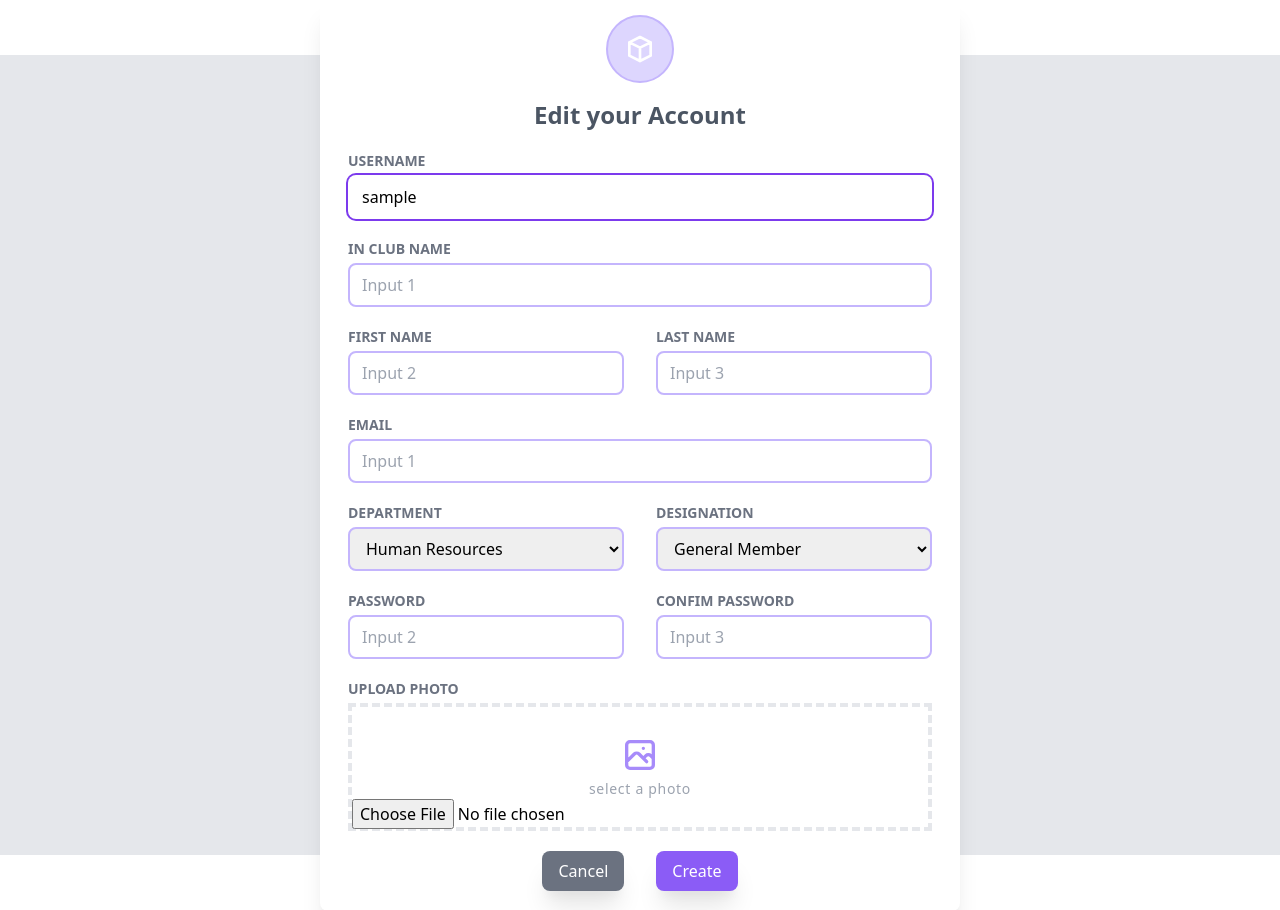
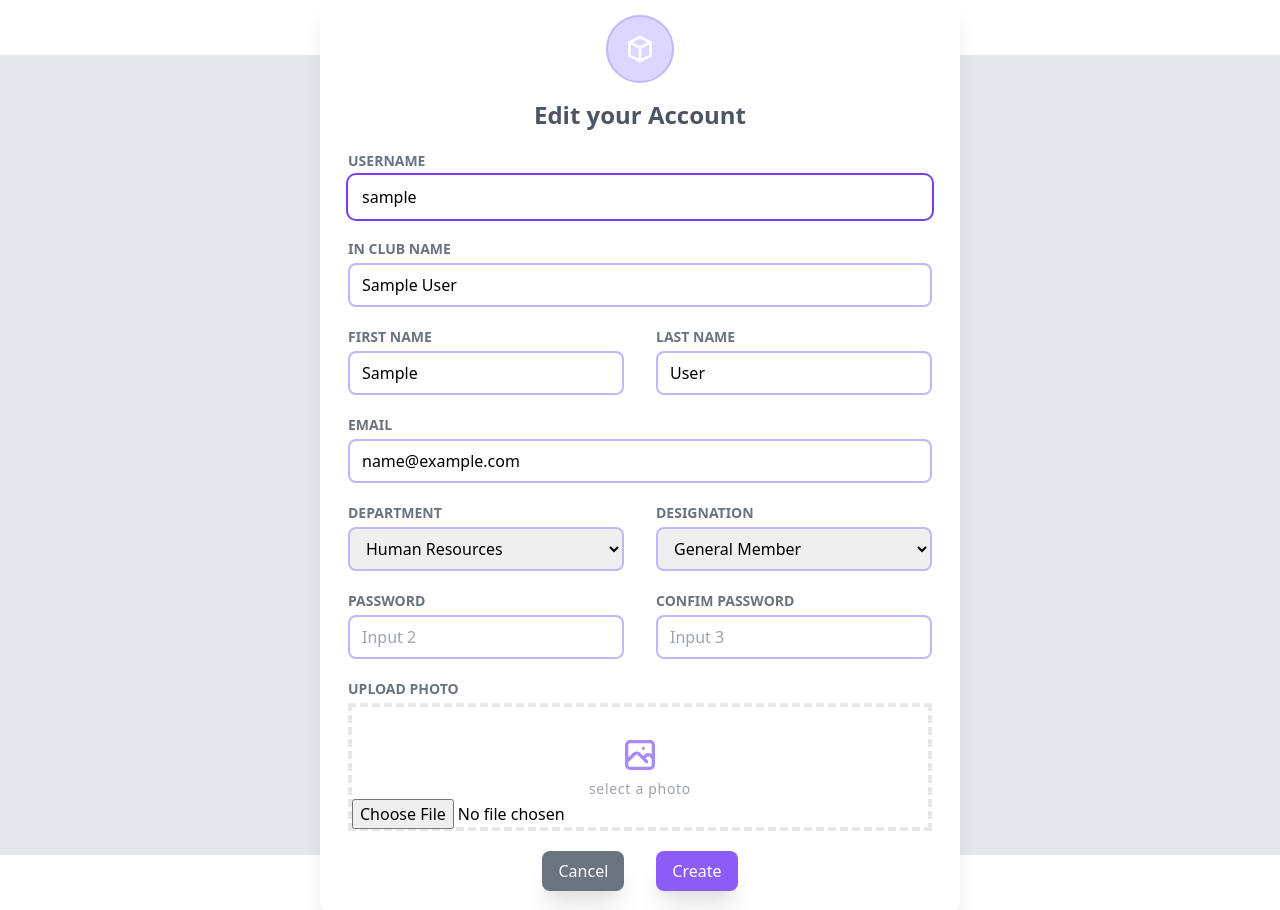
Before and after one commit to zarif007/HRTaskManager, a Django app: page /edit/1/ in a window 1280 px wide. Shown: the part 189-1099 px from the top of the page. Run offline with Django 3.2, Linux system fonts and the light colour scheme; a user stored in the database is signed in; tables that the repository leaves empty hold one stand-in row (values such as "Sample post"); some libraries are stand-ins or nearby versions.

Commit message:
Changed few frontend stuffs

```diff
--- a/tasker/settings.py
+++ b/tasker/settings.py
@@ -12,7 +12,10 @@ https://docs.djangoproject.com/en/3.2/ref/settings/
 
 import os
 from pathlib import Path
+
 import env_file
+from django.contrib.messages import constants as messages
+
 env_file.load('.env')
 
 # Build paths inside the project like this: BASE_DIR / 'subdir'.
@@ -122,6 +125,9 @@ USE_TZ = True
 MEDIA_ROOT = os.path.join(BASE_DIR, 'media')
 MEDIA_URL = '/media/'
 
+MESSAGE_TAGS = {
+    messages.ERROR: 'danger',
+}
 
 # Static files (CSS, JavaScript, Images)
 # https://docs.djangoproject.com/en/3.2/howto/static-files/
--- a/tasks/views.py
+++ b/tasks/views.py
@@ -1,24 +1,26 @@
+import os
 import random
+import secrets
 import string
-import secrets
-import os
 
 from django.contrib import auth, messages
 from django.contrib.auth.decorators import login_required
+from django.contrib.auth.views import LoginView
+from django.contrib.messages.views import SuccessMessageMixin
 from django.contrib.sites.shortcuts import get_current_site
 from django.core.mail import send_mail
 from django.core.paginator import Paginator
 from django.db.models.query import QuerySet
 from django.http import request
-
 from django.shortcuts import redirect, render
 from django.urls import reverse
 from django.views import generic
 from django.views.generic.edit import UpdateView
 
+from tasks import forms
+
 from .forms import CustomUserCreationForm, TaskApplyModelForm, TaskModelForm
 from .models import Task, User
-from tasks import forms
 
 
 def home_page(request):
@@ -255,6 +257,12 @@ class SignUpView(generic.CreateView):
         return reverse('task_listings')
 
 
+class LoginFormView(SuccessMessageMixin, LoginView):
+    template_name = 'registration/login.html'
+    success_url = '/tasks/'
+    success_message = "You were successfully logged in."
+
+
 @login_required(login_url='/signin')
 def user_profile(request, pk):
 
--- a/templates/rank.html
+++ b/templates/rank.html
@@ -12,7 +12,7 @@
         <div class="w-16 h-1 rounded-full bg-indigo-500 inline-flex"></div>
       </div>
     </div>
-    <div class="flex flex-wrap sm:-m-4 -mx-4 -mb-10 -mt-4 md:space-y-0 space-y-6" style="padding-left: 35px">
+    <div class="flex flex-wrap sm:-m-4 -mx-4 -mb-10 -mt-4 md:space-y-0 space-y-6" style="padding-left: 20px">
 
         {% for user in user %}
         <div class="p-4 md:w-1/3 flex flex-col text-center items-center">
--- a/templates/user/edit_profile.html
+++ b/templates/user/edit_profile.html
@@ -23,28 +23,28 @@
 
         <div class="grid grid-cols-1 mt-5 mx-7">
             <label class="uppercase md:text-sm text-xs text-gray-500 text-light font-semibold" for="id_username">UserName</label>
-            <input value="{{ user.username }}" type="text" name="username" maxlength="150" autocapitalize="none" autocomplete="username" autofocus=""  id="id_username" class="py-2 px-3 rounded-lg border-2 border-purple-300 mt-1 focus:outline-none focus:ring-2 focus:ring-purple-600 focus:border-transparent" type="text" placeholder="Input 1"/>
+            <input value="{{ request.user.username }}" type="text" name="username" maxlength="150" autocapitalize="none" autocomplete="username" autofocus=""  id="id_username" class="py-2 px-3 rounded-lg border-2 border-purple-300 mt-1 focus:outline-none focus:ring-2 focus:ring-purple-600 focus:border-transparent" type="text" placeholder="Input 1"/>
         </div>
 
         <div class="grid grid-cols-1 mt-5 mx-7">
             <label class="uppercase md:text-sm text-xs text-gray-500 text-light font-semibold" for="id_in_club_name">In Club Name</label>
-            <input value="{{ user.in_club_name }}" type="text" name="in_club_name" maxlength="70"  id="id_in_club_name" class="py-2 px-3 rounded-lg border-2 border-purple-300 mt-1 focus:outline-none focus:ring-2 focus:ring-purple-600 focus:border-transparent" type="text" placeholder="Input 1" />
+            <input value="{{ request.user.in_club_name }}" type="text" name="in_club_name" maxlength="70"  id="id_in_club_name" class="py-2 px-3 rounded-lg border-2 border-purple-300 mt-1 focus:outline-none focus:ring-2 focus:ring-purple-600 focus:border-transparent" type="text" placeholder="Input 1" />
         </div>
 
         <div class="grid grid-cols-1 md:grid-cols-2 gap-5 md:gap-8 mt-5 mx-7">
         <div class="grid grid-cols-1">
             <label class="uppercase md:text-sm text-xs text-gray-500 text-light font-semibold" for="id_first_name">First Name</label>
-            <input value="{{ user.first_name }}" type="text" name="first_name" maxlength="150" id="id_first_name"class="py-2 px-3 rounded-lg border-2 border-purple-300 mt-1 focus:outline-none focus:ring-2 focus:ring-purple-600 focus:border-transparent" type="text" placeholder="Input 2" />
+            <input value="{{ request.user.first_name }}" type="text" name="first_name" maxlength="150" id="id_first_name"class="py-2 px-3 rounded-lg border-2 border-purple-300 mt-1 focus:outline-none focus:ring-2 focus:ring-purple-600 focus:border-transparent" type="text" placeholder="Input 2" />
         </div>
         <div class="grid grid-cols-1">
             <label class="uppercase md:text-sm text-xs text-gray-500 text-light font-semibold" for="id_last_name">Last Name</label>
-            <input value="{{ user.last_name }}" type="text" name="last_name" maxlength="150" id="id_last_name"class="py-2 px-3 rounded-lg border-2 border-purple-300 mt-1 focus:outline-none focus:ring-2 focus:ring-purple-600 focus:border-transparent" type="text" placeholder="Input 3" />
+            <input value="{{ request.user.last_name }}" type="text" name="last_name" maxlength="150" id="id_last_name"class="py-2 px-3 rounded-lg border-2 border-purple-300 mt-1 focus:outline-none focus:ring-2 focus:ring-purple-600 focus:border-transparent" type="text" placeholder="Input 3" />
         </div>
         </div>
 
         <div class="grid grid-cols-1 mt-5 mx-7">
             <label class="uppercase md:text-sm text-xs text-gray-500 text-light font-semibold" for="id_email">Email</label>
-            <input value="{{ user.email }}" type="email" name="email" maxlength="254" id="id_email" class="py-2 px-3 rounded-lg border-2 border-purple-300 mt-1 focus:outline-none focus:ring-2 focus:ring-purple-600 focus:border-transparent" type="text" placeholder="Input 1" />
+            <input value="{{ request.user.email }}" type="email" name="email" maxlength="254" id="id_email" class="py-2 px-3 rounded-lg border-2 border-purple-300 mt-1 focus:outline-none focus:ring-2 focus:ring-purple-600 focus:border-transparent" type="text" placeholder="Input 1" />
         </div>
 
         <div class="grid grid-cols-1 md:grid-cols-2 gap-5 md:gap-8 mt-5 mx-7">
@@ -87,7 +87,7 @@
                     <p class='lowercase text-sm text-gray-400 group-hover:text-purple-600 pt-1 tracking-wider'>Select a photo</p>
                     </div>
                 {% if user.display_picture %}
-                    <input value="{{ user.display_picture.url }}" type="file" name="display_picture" accept="image/*" id="id_display_picture" lass="hidden" />
+                    <input value="{{ request.user.display_picture.url }}" type="file" name="display_picture" accept="image/*" id="id_display_picture" lass="hidden" />
                 {% else %}
                     <input type="file" name="display_picture" accept="image/*" id="id_display_picture" lass="hidden" />
                 {% endif %}
```
